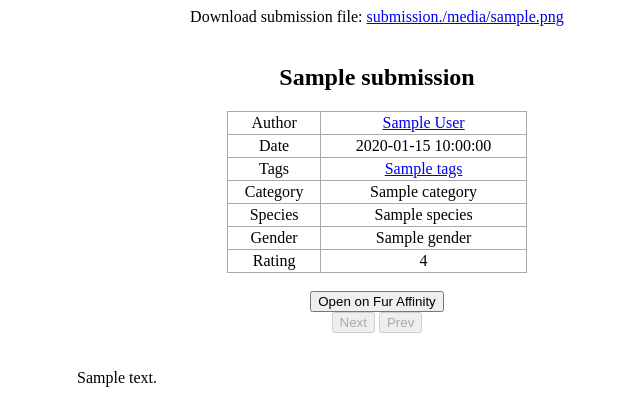
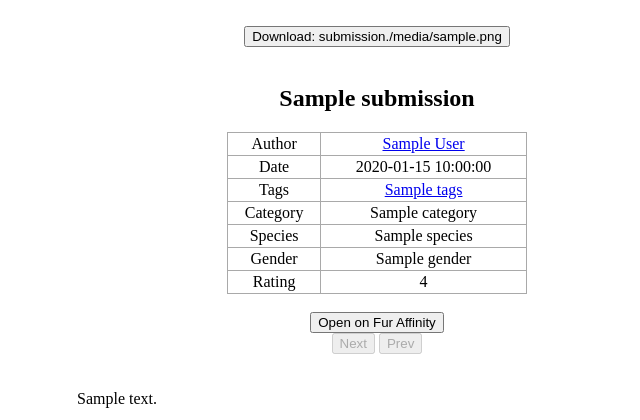
Before and after one commit to FurryCoders/falocalrepo-server, a Flask app: template falocalrepo_server/templates/submission.html in a window 1280 px wide. Shown: the top 420 px of the page, without its empty margins (263-903 px from the left). Run offline with Flask 2, Linux system fonts and the light colour scheme; the template is opened without the code that fills it: most values are stand-ins (such as "Sample title", 1, 10 or a date in 2020).

Commit message:
server,templates/submission - display txt, support more audio types

```diff
--- a/falocalrepo_server/server.py
+++ b/falocalrepo_server/server.py
@@ -285,8 +285,10 @@ def submission(id_: int):
     file_type: Optional[str] = ""
     if (ext := sub["FILEEXT"]) in ("jpg", "jpeg", "png", "gif"):
         file_type = "image"
-    elif ext == "mp3":
+    elif ext in ("mp3", "wav", "mid"):
         file_type = "audio"
+    elif ext == "txt":
+        file_type = "text"
     elif not ext:
         file_type = None
 
--- a/falocalrepo_server/templates/submission.html
+++ b/falocalrepo_server/templates/submission.html
@@ -73,20 +73,27 @@
 <body>
 <div id="submission_file">
     {% if file_type == None %}
-        Submission has no files
-    {% elif file_type == "image" %}
+        Submission has no file
+    {% else %}
+        {% if file_type == "image" %}
             <a href="/submission/{{ submission["ID"] }}/file">
                 <img src="/submission/{{ submission["ID"] }}/file" alt=""
                      onerror="document.getElementById('submission_file').innerText = 'File not found'">
             </a>
         {% elif file_type == "audio" %}
             <audio src="/submission/{{ submission["ID"] }}/file" controls>
-            Your browser does not support audio tags. Download submission file:
-            <a href="/submission/{{ submission["ID"] }}/file">submission.{{ submission["FILEEXT"] }}</a>
+                Your browser does not support audio tags
             </audio>
-    {% else %}
-        Download submission file:
-        <a href="/submission/{{ submission["ID"] }}/file">submission.{{ submission["FILEEXT"] }}</a>
+        {% elif file_type == "text" %}
+            <object data="/submission/{{ submission["ID"] }}/file" type=""
+                    style="width: 100%; max-width: 600px; text-align: justify; height: 300px; border: 1px solid black">
+                Your browser does not support object tags
+            </object>
+        {% endif %}
+        <br>
+        <button onclick="window.location.href = '/submission/{{ submission["ID"] }}/file'">
+            Download: submission.{{ submission["FILEEXT"] }}
+        </button>
     {% endif %}
 </div>
 <br>
```
Lines whose indentation alone changed are shown as unchanged.
